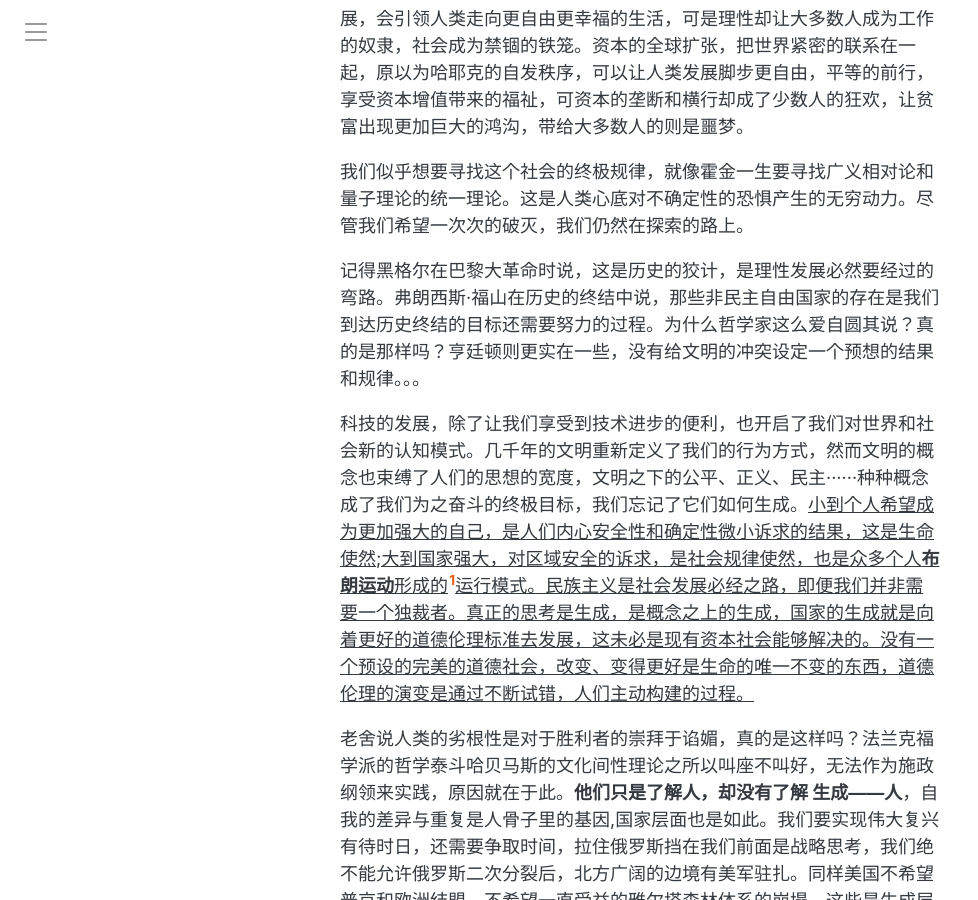
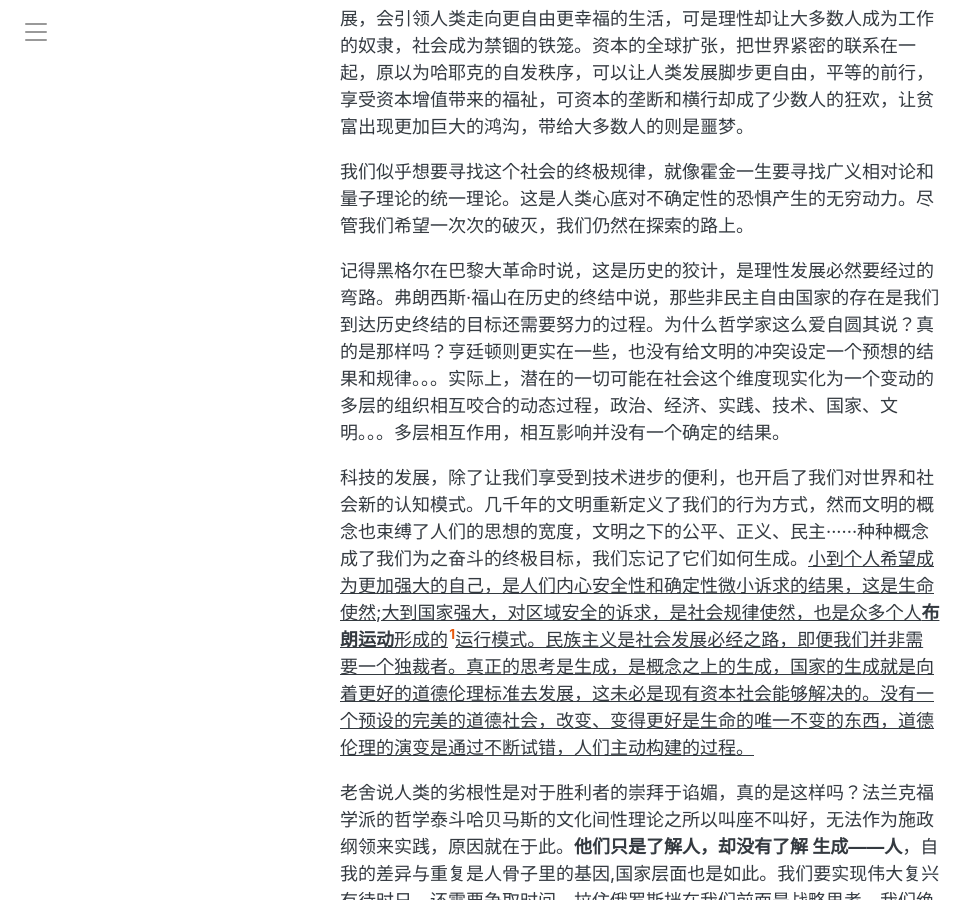
Before and after one commit to symphonyh/symphonyh.github.io, a Jekyll site: the page built from _posts/2024-11-16-zhyi.md, in a window 1280 px wide and 900 px high, scrolled down 513 px. Shown: the whole window, without its empty margins (0-978 px from the left). Built offline with Jekyll 4.4.1, drawn with Linux system fonts in a browser that asks for light colours; comment, search, counter and statistics services are not loaded.

Commit message:
修改一些概念

```diff
--- a/_posts/2024-11-16-zhyi.md
+++ b/_posts/2024-11-16-zhyi.md
@@ -16,7 +16,7 @@ comments: true
 
 我们似乎想要寻找这个社会的终极规律，就像霍金一生要寻找广义相对论和量子理论的统一理论。这是人类心底对不确定性的恐惧产生的无穷动力。尽管我们希望一次次的破灭，我们仍然在探索的路上。
 
-记得黑格尔在巴黎大革命时说，这是历史的狡计，是理性发展必然要经过的弯路。弗朗西斯·福山在历史的终结中说，那些非民主自由国家的存在是我们到达历史终结的目标还需要努力的过程。为什么哲学家这么爱自圆其说？真的是那样吗？亨廷顿则更实在一些，没有给文明的冲突设定一个预想的结果和规律。。。
+记得黑格尔在巴黎大革命时说，这是历史的狡计，是理性发展必然要经过的弯路。弗朗西斯·福山在历史的终结中说，那些非民主自由国家的存在是我们到达历史终结的目标还需要努力的过程。为什么哲学家这么爱自圆其说？真的是那样吗？亨廷顿则更实在一些，也没有给文明的冲突设定一个预想的结果和规律。。。实际上，潜在的一切可能在社会这个维度现实化为一个变动的多层的组织相互咬合的动态过程，政治、经济、实践、技术、国家、文明。。。多层相互作用，相互影响并没有一个确定的结果。
 
 科技的发展，除了让我们享受到技术进步的便利，也开启了我们对世界和社会新的认知模式。几千年的文明重新定义了我们的行为方式，然而文明的概念也束缚了人们的思想的宽度，文明之下的公平、正义、民主······种种概念成了我们为之奋斗的终极目标，我们忘记了它们如何生成。<ins>小到个人希望成为更加强大的自己，是人们内心安全性和确定性微小诉求的结果，这是生命使然;大到国家强大，对区域安全的诉求，是社会规律使然，也是众多个人**布朗运动**形成的[^fn1]运行模式。民族主义是社会发展必经之路，即便我们并非需要一个独裁者。真正的思考是生成，是概念之上的生成，国家的生成就是向着更好的道德伦理标准去发展，这未必是现有资本社会能够解决的。没有一个预设的完美的道德社会，改变、变得更好是生命的唯一不变的东西，道德伦理的演变是通过不断试错，人们主动构建的过程。</ins>
 
```
Also changed, not shown: _posts/2024-11-25-tujing.md (+1 -1 lines).
